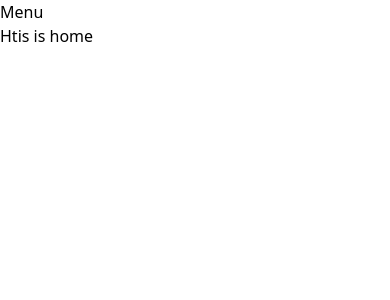
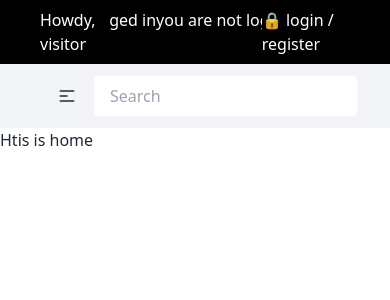
Before and after one commit to devjunayed/trade-hub-client, a Next.js app: page / in a window 390 px wide. Shown: the top 300 px of the page. Built offline with nearby package versions, Linux system fonts and the light colour scheme.

Commit message:
top navbar and navbar basic design done

```diff
--- a/src/app/(commonLayout)/layout.tsx
+++ b/src/app/(commonLayout)/layout.tsx
@@ -1,9 +1,11 @@
 import Navbar from "@/components/Shared/Navbar/Navbar";
+import TopNavbar from "@/components/Shared/TopNavbar/TopNavbar";
 import React, { ReactNode } from "react";
 
 const CommonLayout = ({ children }: { children: ReactNode }) => {
   return (
     <div>
+      <TopNavbar />
       <Navbar />
       {children}
     </div>
--- a/src/components/Shared/Navbar/Navbar.tsx
+++ b/src/components/Shared/Navbar/Navbar.tsx
@@ -1,11 +1,62 @@
-import React from 'react'
+"use client"
+import Image from "next/image";
+import React from "react";
+import LogoImg from "@/app/assets/images/trade-hub.png";
+import Link from "next/link";
 
 const Navbar = () => {
+  const links = (
+    <>
+      <li>
+        <Link href="/">Home</Link>
+      </li>
+      <li>
+        <Link href="/products">Products</Link>
+      </li>
+    </>
+  );
+
   return (
-    <div>
-      Menu
+    <div className="navbar px-10 bg-background  ">
+      <div className="navbar-start">
+        <div className="dropdown">
+          <div tabIndex={0} role="button" className="btn btn-ghost lg:hidden">
+            <svg
+              xmlns="http://www.w3.org/2000/svg"
+              className="h-5 w-5"
+              fill="none"
+              viewBox="0 0 24 24"
+              stroke="currentColor"
+            >
+              <path
+                strokeLinecap="round"
+                strokeLinejoin="round"
+                strokeWidth="2"
+                d="M4 6h16M4 12h8m-8 6h16"
+              />
+            </svg>
+          </div>
+          <ul
+            tabIndex={0}
+            className="menu menu-sm dropdown-content bg-base-100 rounded-box z-[1] mt-3 w-52 p-2 shadow"
+          >
+            {links}
+          </ul>
+        </div>
+        <a className="">
+          <Image width={120} height={70} src={LogoImg} alt="logo" />
+        </a>
+      </div>
+
+      <div className="navbar-center">
+        <input type="search" className="outline-none border-none px-4 py-2 rounded " placeholder="Search" />
+      </div>
+
+      <div className="navbar-end hidden lg:flex">
+        <ul className="menu menu-horizontal px-1">{links}</ul>
+      </div>
     </div>
-  )
-}
+  );
+};
 
-export default Navbar
+export default Navbar;
--- /dev/null
+++ b/src/components/Shared/TopNavbar/TopNavbar.tsx
@@ -0,0 +1,20 @@
+import React from "react";
+import Marquee from "react-fast-marquee";
+
+const TopNavbar = () => {
+  return (
+    <div className="bg-black text-white justify-between py-2 flex px-10">
+      <div>
+        <p>Howdy, visitor </p>
+      </div>
+      <div className="w-9/12">
+        <Marquee>you are not logged in</Marquee>
+      </div>
+      <div>
+        <p>🔒 login / register</p>
+      </div>
+    </div>
+  );
+};
+
+export default TopNavbar;
--- a/tailwind.config.ts
+++ b/tailwind.config.ts
@@ -1,6 +1,10 @@
+/* eslint-disable @typescript-eslint/no-require-imports */
 import type { Config } from "tailwindcss";
 
 const config: Config = {
+  daisyui: {
+    themes: ['light']
+  },
   content: [
     "./src/pages/**/*.{js,ts,jsx,tsx,mdx}",
     "./src/components/**/*.{js,ts,jsx,tsx,mdx}",
@@ -17,6 +21,6 @@ const config: Config = {
       },
     },
   },
-  plugins: [],
+  plugins: [require('daisyui')],
 };
 export default config;
```
Also changed, not shown: package.json (+6 -4 lines), src/app/assets/images/trade-hub.png (renamed from public/trade-hub.png), 1 other file (tests, documents, lock files or other folders).
